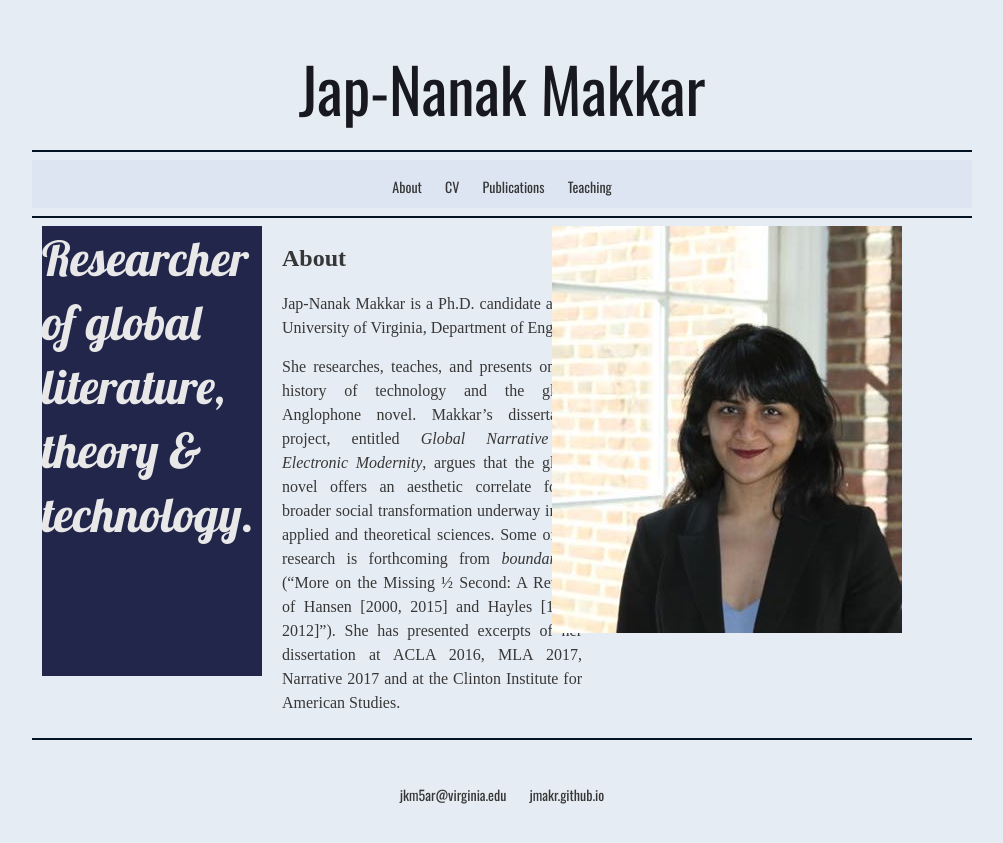
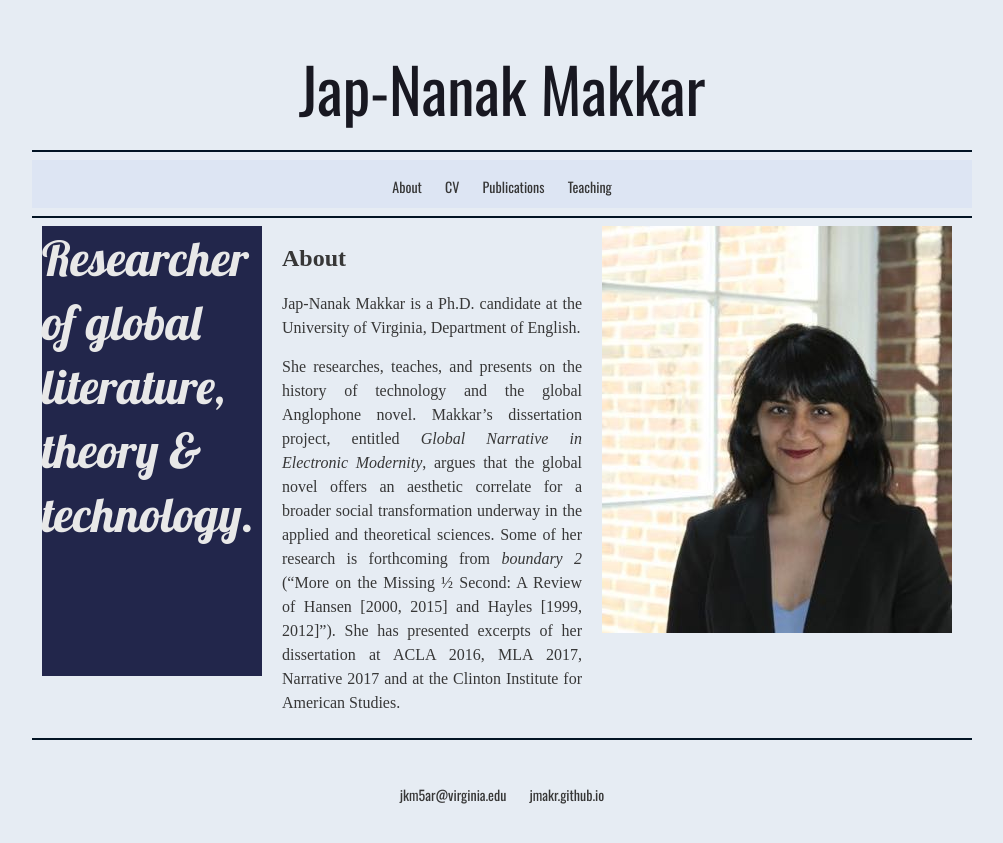
Before and after one commit to jmakr/jmakr.github.io, a Jekyll site: the page built from index.html, in a window 1280 px wide. Shown: the top 843 px of the page, without its empty margins (138-1141 px from the left). Built offline with Jekyll 4.4.1, drawn with Linux system fonts in a browser that asks for light colours; some web fonts are replaced.

Commit message:
Update index.html

```diff
--- a/index.html
+++ b/index.html
@@ -33,11 +33,11 @@ title: About
 
 
   <div id="imagebox" class="article grid_4">
-
-
+	<div class="imagehelper">
+	<div style="width:350px;">
 	<img src="Blue shirt inside_350w.jpg" height="407" width="350"/>
-
-
+	</div>
+	</div>
 
    </div>
 
```
